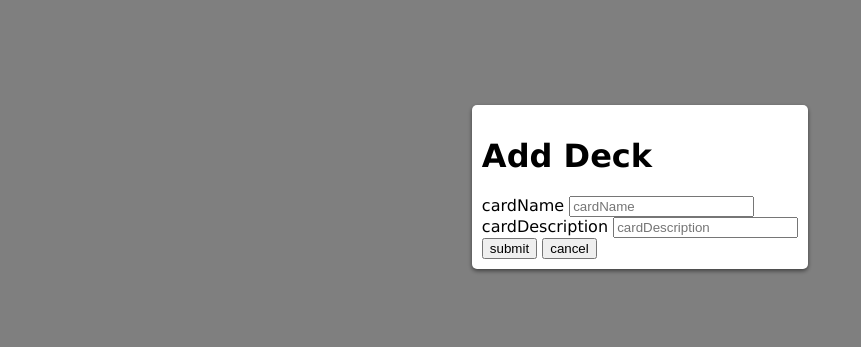
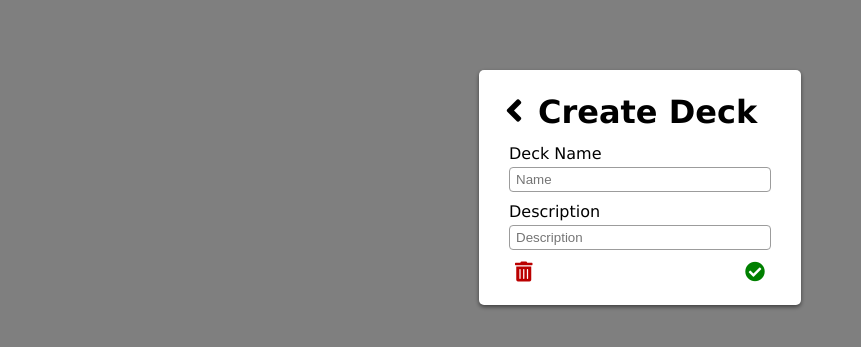
Before and after one commit to GrapesGoober/TodoCards-Project, a SvelteKit app in the folder TodoCards-FrontEnd/: page / in a window 1280 px wide. Both pictures are taken after a click on the button 28 px from the left and 78 px from the top of the page. Shown: the part 213-560 px from the top of the page, without its empty margins (0-861 px from the left). Built offline with nearby package versions, Linux system fonts and the light colour scheme; no server answers.

Commit message:
implemented create deck modal

```diff
--- a/TodoCards-FrontEnd/src/routes/cards/deckcomponents/editdeckmodal.svelte
+++ b/TodoCards-FrontEnd/src/routes/cards/deckcomponents/editdeckmodal.svelte
@@ -36,7 +36,6 @@
     }
 </script>
 
-<link rel="stylesheet" href="https://cdnjs.cloudflare.com/ajax/libs/font-awesome/5.15.3/css/all.min.css">
 
 <Modal bind:showModal={showModal}>
     <div class="header">
@@ -45,7 +44,7 @@
     </div>
 
     <div class="deck-name">
-        <p class="deckinfo-txt">Deck</p>
+        <p class="deckinfo-txt">Deck Name</p>
         <input type="text" placeholder="Name" bind:value={deckInfo.deckName}>
     </div>
 
--- a/TodoCards-FrontEnd/src/routes/createdeckmodal.svelte
+++ b/TodoCards-FrontEnd/src/routes/createdeckmodal.svelte
@@ -20,12 +20,104 @@
 </script>
 
 <Modal bind:showModal={showModal}>
-    <h1>Add Deck</h1>
-    cardName
-    <input type="text" placeholder="cardName" bind:value={deckInfo.deckName}> <br>
-    cardDescription
-    <input type="text" placeholder="cardDescription" bind:value={deckInfo.deckDescription}> <br>
-    <input type="button" value="submit" on:click={createDeck}>
-    <input type="button" value="cancel" on:click={cancel}>
+    <div class="header">
+        <button class="cancel_btn" on:click={cancel}><i class="fas fa-angle-left"></i></button>
+        <h1>Create Deck</h1>
+    </div>
+
+    <div class="deck-name">
+        <p class="deckinfo-txt">Deck Name</p>
+        <input type="text" placeholder="Name" bind:value={deckInfo.deckName}>
+    </div>
+
+    <div class="deck-description">
+        <p class="deckinfo-txt">Description</p>
+        <input type="text" placeholder="Description" bind:value={deckInfo.deckDescription}>
+    </div>
+
+    <div class="delete-submit">
+        <button class="red-button bobbing-hover">
+            <i class="fas fa-trash-alt"></i>
+        </button>
+
+        <button class="green-button bobbing-hover"  on:click={createDeck}>
+            <i class="fas fa-check-circle"></i>
+        </button>
+
+    </div>
 
 </Modal>
+
+<style>
+    p {
+        margin: 0;
+    }
+    h1 {
+        margin: 0;
+    }
+    input {
+        width: 250px;
+        padding: 4px;
+        padding-left: 6px;
+        border: solid;
+        border-width: 1px;
+        border-radius: 4px;
+        border-color: rgb(156, 156, 156);
+    }
+    input:focus {
+        box-shadow: 0px 0px 4px rgba(0, 0, 0, 0.3);
+    }
+    .header, .delete-submit {
+        display: flex;
+        align-items: center;
+    }
+    .deck-name, .deck-description, .delete-submit {
+        margin-left: 20px;
+        margin-right: 20px;
+        margin-bottom: 10px;
+    }
+
+    .header {
+        margin: 10px;
+    }
+
+    .deckinfo-txt {
+        margin-bottom: 4px;
+    }
+
+    .cancel_btn {
+        font-size: 36px;
+        background-color: white;
+        border: none;
+        padding-right: 15px;
+        cursor: pointer;
+    }
+    .cancel_btn:active {
+        color: rgb(77, 77, 77);
+    }
+
+    .delete-submit {
+        justify-content: space-between;
+        align-items: center;
+    }
+    .red-button {
+        color: rgb(187, 0, 0);
+        font-size: 20px;
+        cursor: pointer;
+        background-color: transparent;
+        border: none;
+    }
+    .red-button:hover {
+        color: rgb(229, 0, 0);
+    }
+    .green-button {
+        color: green;
+        font-size: 20px;
+        cursor: pointer;
+        background-color: transparent;
+        border: none;
+    }
+    .green-button:hover {
+        color: rgb(0, 194, 0);
+    }
+</style>
```
